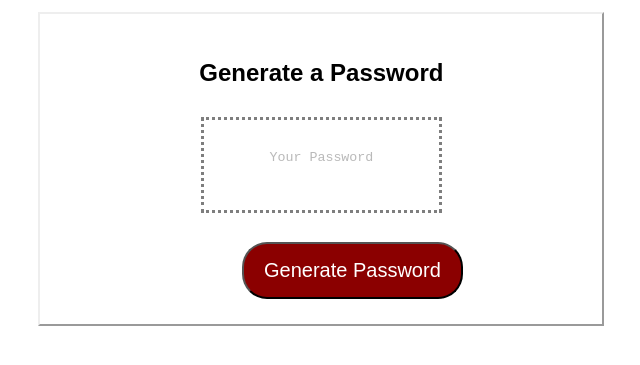
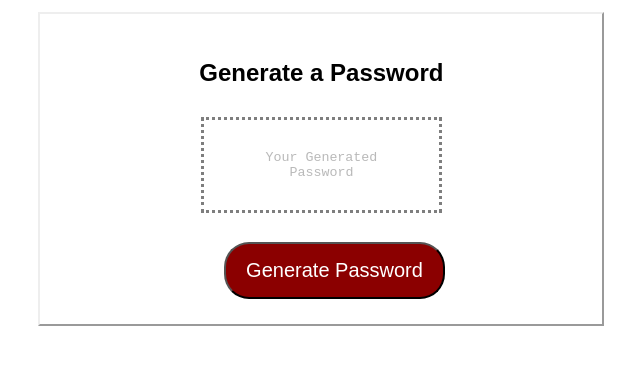
Before and after one commit to khopkins206/password-generator, a plain HTML site: page index.html in a window 1280 px wide. Shown: the part 113-478 px from the top of the page, without its empty margins (320-960 px from the left). Drawn offline with Linux system fonts and the light colour scheme.

Commit message:
added readmen and changed some code

```diff
--- a/assets/style.css
+++ b/assets/style.css
@@ -40,6 +40,6 @@ main{
   font-size: 20px;
   padding: 15px 20px 15px 20px;
   display: block;
-  margin-left: 34.5%;
+  margin-left: 31%;
   margin-top: 25px;
 }
--- a/index.html
+++ b/index.html
@@ -18,7 +18,7 @@
     <section>
       <h2>Generate a Password</h2>
 
-      <textarea id="password" placeholder="Your Password" aria-label="Your Generated Password"></textarea>
+      <textarea id="password" placeholder="Your Generated Password" aria-label="Your Generated Password"></textarea>
 
       <button id="generate" class="button">Generate Password</button>
 
```
Also changed, not shown: assets/images/password-website-screenshot.png (added), 4 other files.
